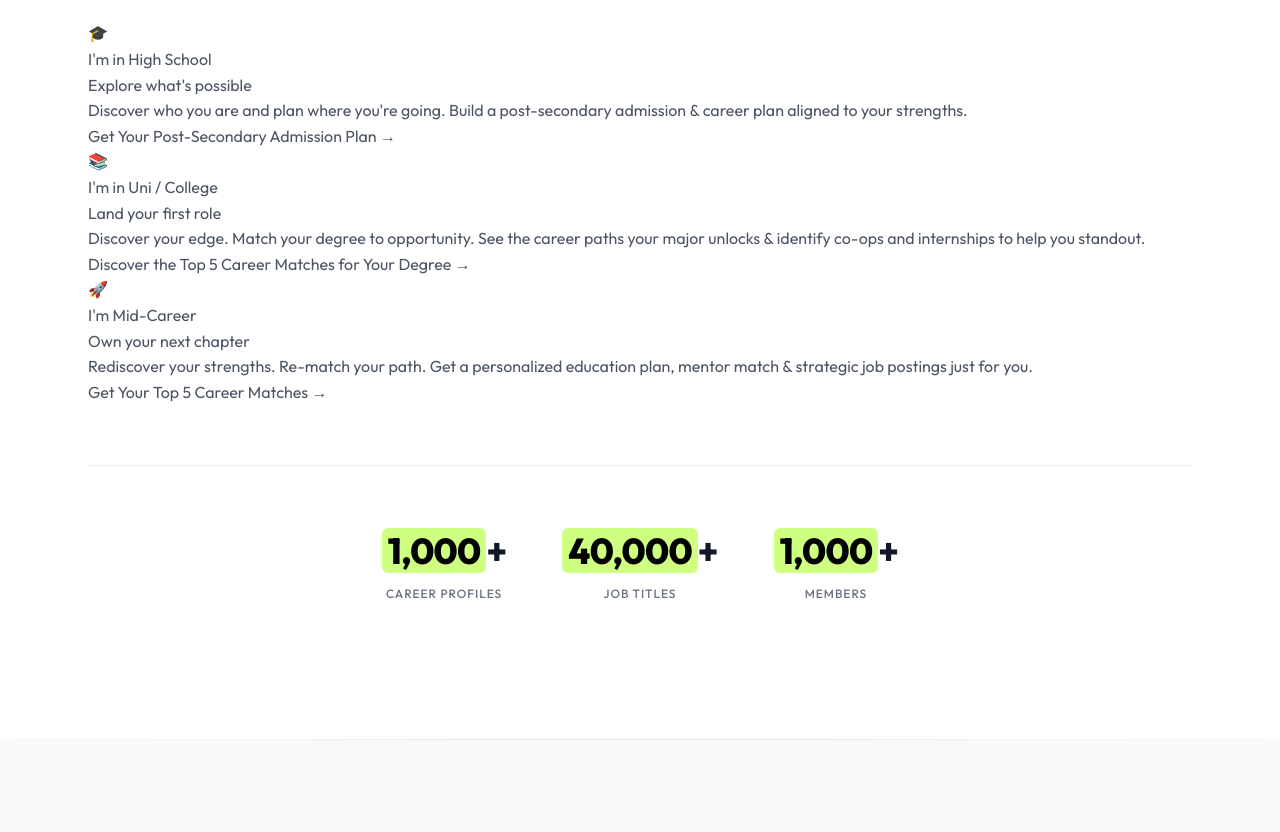
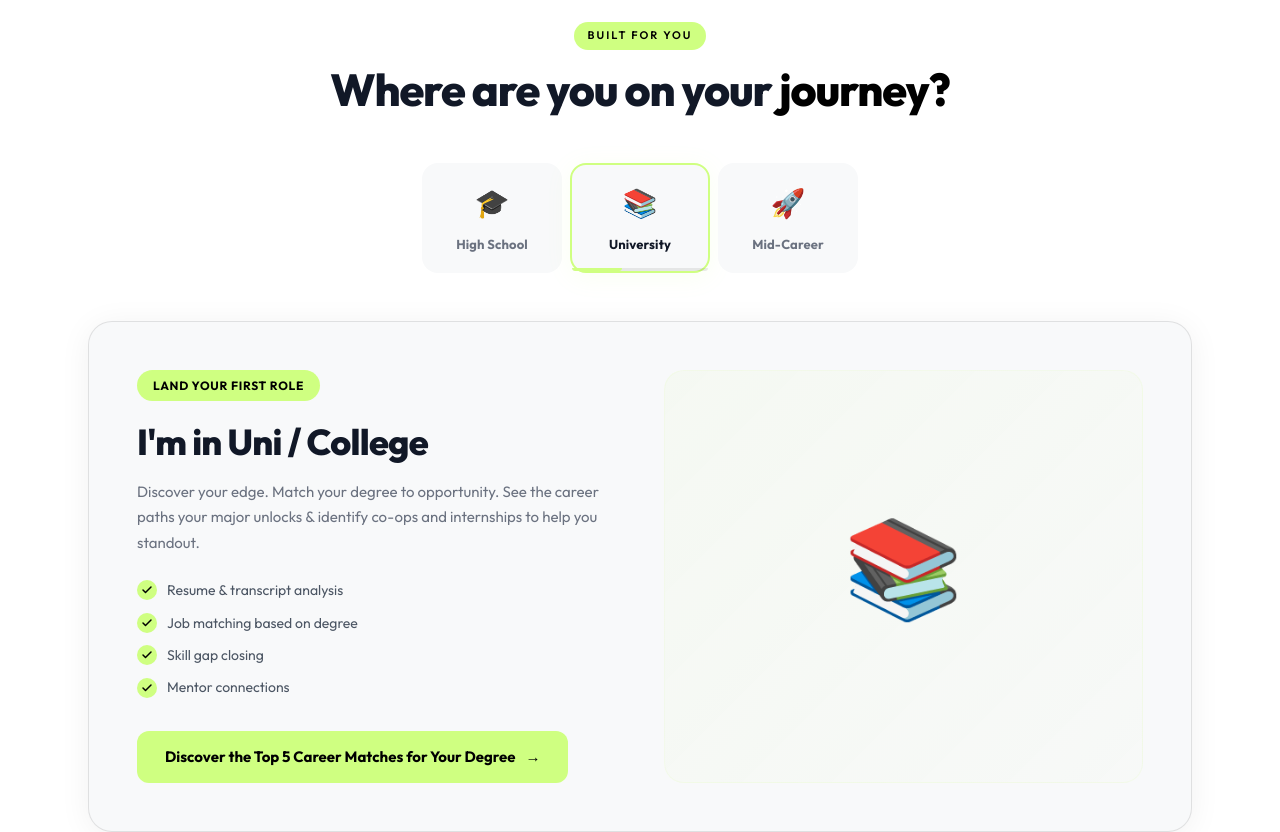
Before and after one commit to sujit-nash/gigsup-landing, a Next.js app: page / in a window 1280 px wide. Shown: the part 2080-2912 px from the top of the page. Built offline with nearby package versions, Linux system fonts and the light colour scheme.

Commit message:
workng changes

```diff
--- a/src/components/JoinNetwork.tsx
+++ b/src/components/JoinNetwork.tsx
@@ -1,13 +1,64 @@
+'use client'
+
+import { useEffect, useRef } from 'react'
+
+const faces = [
+  'https://images.unsplash.com/photo-1507003211169-0a1dd7228f2d?w=150&h=150&fit=crop&crop=face',
+  'https://images.unsplash.com/photo-1529470839332-78ad660a6a82?w=150&h=150&fit=crop&crop=face',
+  'https://images.unsplash.com/photo-1517486808906-6ca8b3f04846?w=150&h=150&fit=crop&crop=face',
+  'https://images.unsplash.com/photo-1522202176988-66273c2fd55f?w=150&h=150&fit=crop&crop=face',
+  'https://images.unsplash.com/photo-1543269865-cbf427effbad?w=150&h=150&fit=crop&crop=face',
+  'https://images.unsplash.com/photo-1506794778202-cad84cf45f1d?w=150&h=150&fit=crop&crop=face',
+  'https://images.unsplash.com/photo-1517164850305-99a3e65bb47e?w=150&h=150&fit=crop&crop=face',
+  'https://images.unsplash.com/photo-1519085360753-af0119f7cbe7?w=150&h=150&fit=crop&crop=face',
+  'https://images.unsplash.com/photo-1573497019940-1c28c88b4f3e?w=150&h=150&fit=crop&crop=face',
+  'https://images.unsplash.com/photo-1524504388940-b1c1722653e1?w=150&h=150&fit=crop&crop=face',
+  'https://images.unsplash.com/photo-1531123897727-8f129e1688ce?w=150&h=150&fit=crop&crop=face',
+  'https://images.unsplash.com/photo-1539571696357-5a69c17a67c6?w=150&h=150&fit=crop&crop=face',
+  'https://images.unsplash.com/photo-1488426862026-3ee34a7d66df?w=150&h=150&fit=crop&crop=face',
+  'https://images.unsplash.com/photo-1500648767791-00dcc994a43e?w=150&h=150&fit=crop&crop=face',
+  'https://images.unsplash.com/photo-1534528741775-53994a69daeb?w=150&h=150&fit=crop&crop=face',
+  'https://images.unsplash.com/photo-1517256673644-36ad11246d21?w=150&h=150&fit=crop&crop=face',
+  'https://images.unsplash.com/photo-1517841905240-472988babdf9?w=150&h=150&fit=crop&crop=face',
+  'https://images.unsplash.com/photo-1521119989659-a83eee488004?w=150&h=150&fit=crop&crop=face',
+  'https://images.unsplash.com/photo-1494790108377-be9c29b29330?w=150&h=150&fit=crop&crop=face',
+  'https://images.unsplash.com/photo-1438761681033-6461ffad8d80?w=150&h=150&fit=crop&crop=face',
+]
+
 export default function JoinNetwork() {
+  const facesRef = useRef<HTMLDivElement>(null)
+
+  useEffect(() => {
+    const el = facesRef.current
+    if (!el) return
+
+    const obs = new IntersectionObserver((entries) => {
+      entries.forEach(entry => {
+        if (entry.isIntersecting) {
+          // Pop in scattered
+          el.classList.add('visible')
+
+          obs.unobserve(el)
+        }
+      })
+    }, { threshold: 0.3 })
+
+    obs.observe(el)
+    return () => obs.disconnect()
+  }, [])
+
   return (
     <section className="network-join-section">
       <div className="container" style={{ textAlign: 'center', padding: '80px 24px' }}>
         <h2 className="section-heading sr">Join Network for Students</h2>
         <p className="network-sub sr">We built Canada&apos;s student network ecosystem. Gigsup connects you to mentors, schools &amp; employers within a growing career network. All aligned to your strengths &amp; next move.</p>
-        <div className="join-images sr" style={{ display: 'grid', gridTemplateColumns: 'repeat(3, 1fr)', gap: '20px', marginTop: '48px' }}>
-          <img src="https://images.unsplash.com/photo-1541339907198-e08756dedf3f?w=400&h=300&fit=crop" alt="Students at graduation" loading="lazy" style={{ width: '100%', borderRadius: '16px', objectFit: 'cover', aspectRatio: '4/3' }} />
-          <img src="https://images.unsplash.com/photo-1427504494785-3a9ca7044f45?w=400&h=300&fit=crop" alt="Students studying together" loading="lazy" style={{ width: '100%', borderRadius: '16px', objectFit: 'cover', aspectRatio: '4/3' }} />
-          <img src="https://images.unsplash.com/photo-1524178232363-1fb2b075b655?w=400&h=300&fit=crop" alt="Students in classroom" loading="lazy" style={{ width: '100%', borderRadius: '16px', objectFit: 'cover', aspectRatio: '4/3' }} />
+
+        <div className="join-faces" ref={facesRef}>
+          {faces.map((src, i) => (
+            <div className="join-face" key={i} style={{ animationDelay: `${i * 0.06}s` }}>
+              <img src={src} alt="" loading="lazy" />
+            </div>
+          ))}
         </div>
       </div>
     </section>
--- a/src/components/LogoCarousel.tsx
+++ b/src/components/LogoCarousel.tsx
@@ -11,7 +11,7 @@ interface LogoCarouselProps {
   logos: LogoItem[]
   direction?: 'left' | 'right'
   speed?: 'slow' | 'normal' | 'fast'
-  rows?: 1 | 2
+  rows?: 1 | 2 | 3
 }
 
 function LogoPill({ logo }: { logo: LogoItem }) {
@@ -54,11 +54,13 @@ export default function LogoCarousel({
   speed = 'normal',
   rows = 1,
 }: LogoCarouselProps) {
-  if (rows === 2) {
-    const mid = Math.ceil(logos.length / 2)
-    const row1 = [...logos.slice(0, mid), ...logos.slice(0, mid)]
-    const row2 = [...logos.slice(mid), ...logos.slice(mid)]
-    const dir2 = direction === 'left' ? 'right' : 'left'
+  if (rows > 1) {
+    const perRow = Math.ceil(logos.length / rows)
+    const rowData: LogoItem[][] = []
+    for (let r = 0; r < rows; r++) {
+      const slice = logos.slice(r * perRow, (r + 1) * perRow)
+      rowData.push([...slice, ...slice])
+    }
 
     return (
       <section className="carousel-section" id={id}>
@@ -67,20 +69,18 @@ export default function LogoCarousel({
           <h2 className="carousel-heading sr">{heading}</h2>
         </div>
         <div className="carousel-rows">
-          <div className="carousel-track-wrapper sr">
-            <div className={`carousel-track carousel-track--${direction} carousel-track--${speed}`}>
-              {row1.map((logo, i) => (
-                <LogoPill logo={logo} key={`r1-${i}`} />
-              ))}
-            </div>
-          </div>
-          <div className="carousel-track-wrapper sr">
-            <div className={`carousel-track carousel-track--${dir2} carousel-track--${speed}`}>
-              {row2.map((logo, i) => (
-                <LogoPill logo={logo} key={`r2-${i}`} />
-              ))}
-            </div>
-          </div>
+          {rowData.map((row, r) => {
+            const dir = r % 2 === 0 ? direction : (direction === 'left' ? 'right' : 'left')
+            return (
+              <div className="carousel-track-wrapper sr" key={r}>
+                <div className={`carousel-track carousel-track--${dir} carousel-track--${speed}`}>
+                  {row.map((logo, i) => (
+                    <LogoPill logo={logo} key={`r${r}-${i}`} />
+                  ))}
+                </div>
+              </div>
+            )
+          })}
         </div>
       </section>
     )
--- a/src/components/PersonaCards.tsx
+++ b/src/components/PersonaCards.tsx
@@ -1,15 +1,92 @@
 'use client'
 
-import { useEffect } from 'react'
+import { useEffect, useState, useCallback } from 'react'
+
+const personas = [
+  {
+    id: 'highschool',
+    icon: '🎓',
+    tab: 'High School',
+    title: "I'm in High School",
+    tagline: 'Explore what\'s possible',
+    description: 'Discover who you are and plan where you\'re going. Build a post-secondary admission & career plan aligned to your strengths.',
+    cta: 'Get Your Post-Secondary Admission Plan',
+    href: '/quick-start',
+    features: ['Journaling + transcript analysis', 'School requirements + admissions plan', 'Career exploration'],
+  },
+  {
+    id: 'university',
+    icon: '📚',
+    tab: 'University',
+    title: "I'm in Uni / College",
+    tagline: 'Land your first role',
+    description: 'Discover your edge. Match your degree to opportunity. See the career paths your major unlocks & identify co-ops and internships to help you standout.',
+    cta: 'Discover the Top 5 Career Matches for Your Degree',
+    href: '/quick-start',
+    features: ['Resume & transcript analysis', 'Job matching based on degree', 'Skill gap closing', 'Mentor connections'],
+  },
+  {
+    id: 'midcareer',
+    icon: '🚀',
+    tab: 'Mid-Career',
+    title: "I'm Mid-Career",
+    tagline: 'Own your next chapter',
+    description: 'Rediscover your strengths. Re-match your path. Get a personalized education plan, mentor match & strategic job postings just for you.',
+    cta: 'Get Your Personalized Career Plan',
+    href: '/quick-start',
+    features: ['LinkedIn + resume analysis', 'Story building', 'Track career projects', 'Education to build skill'],
+  },
+]
+
+const stats = [
+  { value: 1000, label: 'Career Profiles' },
+  { value: 40000, label: 'Job Titles' },
+  { value: 1000, label: 'Members' },
+]
+
+const CYCLE_MS = 5000
 
 export default function PersonaCards() {
+  const [active, setActive] = useState(0)
+  const [paused, setPaused] = useState(false)
+  const [progress, setProgress] = useState(0)
+
+  const next = useCallback(() => {
+    setActive(prev => (prev + 1) % personas.length)
+    setProgress(0)
+  }, [])
+
+  // Auto-cycle
   useEffect(() => {
-    // Counter animation
-    const counters = document.querySelectorAll('[data-count]')
+    if (paused) return
+    const interval = setInterval(() => {
+      setProgress(prev => {
+        if (prev >= 100) {
+          next()
+          return 0
+        }
+        return prev + (100 / (CYCLE_MS / 50))
+      })
+    }, 50)
+    return () => clearInterval(interval)
+  }, [paused, next])
+
+  const selectTab = (i: number) => {
+    setActive(i)
+    setProgress(0)
+  }
+
+  // Counter animation — only triggers when stats row scrolls into view
+  useEffect(() => {
+    const statsRow = document.querySelector('.stats-row')
+    if (!statsRow) return
+
     const counterObs = new IntersectionObserver((entries) => {
       entries.forEach(entry => {
         if (entry.isIntersecting) {
-          const el = entry.target as HTMLElement
+          const counters = statsRow.querySelectorAll('[data-count]')
+          counters.forEach(c => {
+            const el = c as HTMLElement
             const target = parseInt(el.dataset.count || '0')
             let current = 0
             const step = Math.max(Math.ceil(target / 70), 1)
@@ -18,76 +95,84 @@ export default function PersonaCards() {
               if (current >= target) { current = target; clearInterval(timer) }
               el.textContent = current.toLocaleString()
             }, 20)
-          counterObs.unobserve(el)
+          })
+          counterObs.unobserve(statsRow)
         }
       })
-    }, { threshold: 0.5 })
-    counters.forEach(c => counterObs.observe(c))
+    }, { threshold: 0.8 })
 
-    // Expandable feature lists
-    document.querySelectorAll('.persona-expand-btn').forEach(btn => {
-      btn.addEventListener('click', () => {
-        const card = btn.closest('.persona-card')
-        if (!card) return
-        const list = card.querySelector('.persona-features') as HTMLElement
-        const isOpen = card.classList.contains('features-open')
-        card.classList.toggle('features-open')
-        btn.textContent = isOpen ? '+' : '−'
-        if (list) {
-          list.style.maxHeight = isOpen ? '0' : list.scrollHeight + 'px'
-        }
-      })
-    })
-
+    counterObs.observe(statsRow)
     return () => counterObs.disconnect()
   }, [])
+
+  const p = personas[active]
 
   return (
     <section className="personas" id="personas">
       <div className="container">
-        <div className="personas-grid">
-          {/* High School */}
-          <div className="persona-card sr" style={{ transitionDelay: '0s' }}>
-            <div className="persona-icon">🎓</div>
-            <h3>I&apos;m in High School</h3>
-            <p className="persona-tagline">Explore what&apos;s possible</p>
-            <p>Discover who you are and plan where you&apos;re going. Build a post-secondary admission &amp; career plan aligned to your strengths.</p>
-            <a href="/quick-start" className="persona-callout">Get Your Post-Secondary Admission Plan <span>→</span></a>
+        <div className="persona-header sr">
+          <div className="section-eyebrow" style={{ textAlign: 'center' }}>Built for You</div>
+          <h2 className="section-heading">Where are you on your <span style={{ color: '#000000' }}>journey?</span></h2>
         </div>
 
-          {/* University */}
-          <div className="persona-card sr" style={{ transitionDelay: '0.12s' }}>
-            <div className="persona-icon">📚</div>
-            <h3>I&apos;m in Uni / College</h3>
-            <p className="persona-tagline">Land your first role</p>
-            <p>Discover your edge. Match your degree to opportunity. See the career paths your major unlocks &amp; identify co-ops and internships to help you standout.</p>
-            <a href="/quick-start" className="persona-callout">Discover the Top 5 Career Matches for Your Degree <span>→</span></a>
+        {/* Tab selector */}
+        <div
+          className="persona-tabs sr"
+          onMouseEnter={() => setPaused(true)}
+          onMouseLeave={() => setPaused(false)}
+        >
+          {personas.map((persona, i) => (
+            <button
+              key={persona.id}
+              className={`persona-tab ${i === active ? 'active' : ''}`}
+              onClick={() => selectTab(i)}
+            >
+              <span className="persona-tab-icon">{persona.icon}</span>
+              <span className="persona-tab-label">{persona.tab}</span>
+              {i === active && (
+                <div className="persona-tab-progress">
+                  <div className="persona-tab-bar" style={{ width: `${progress}%` }} />
+                </div>
+              )}
+            </button>
+          ))}
         </div>
 
-          {/* Mid-Career */}
-          <div className="persona-card sr" style={{ transitionDelay: '0.24s' }}>
-            <div className="persona-icon">🚀</div>
-            <h3>I&apos;m Mid-Career</h3>
-            <p className="persona-tagline">Own your next chapter</p>
-            <p>Rediscover your strengths. Re-match your path. Get a personalized education plan, mentor match &amp; strategic job postings just for you.</p>
-            <a href="/quick-start" className="persona-callout">Get Your Top 5 Career Matches <span>→</span></a>
+        {/* Active card */}
+        <div
+          className="persona-showcase sr"
+          onMouseEnter={() => setPaused(true)}
+          onMouseLeave={() => setPaused(false)}
+          key={active}
+        >
+          <div className="persona-showcase-content">
+            <div className="persona-showcase-badge">{p.tagline}</div>
+            <h3 className="persona-showcase-title">{p.title}</h3>
+            <p className="persona-showcase-desc">{p.description}</p>
+            <ul className="persona-showcase-features">
+              {p.features.map((f, i) => (
+                <li key={i}>{f}</li>
+              ))}
+            </ul>
+            <a href={p.href} className="persona-showcase-cta">
+              {p.cta} <span>→</span>
+            </a>
+          </div>
+          <div className="persona-showcase-visual">
+            <div className="persona-showcase-icon">{p.icon}</div>
           </div>
         </div>
 
         {/* Stats */}
         <div className="stats-row sr">
-          <div className="stat-item">
-            <div className="stat-val"><span className="g" data-count="1000">0</span>+</div>
-            <div className="stat-label">Career Profiles</div>
+          {stats.map((s, i) => (
+            <div className="stat-item" key={i}>
+              <div className="stat-val">
+                <span className="g" data-count={s.value}>0</span>+
               </div>
-          <div className="stat-item">
-            <div className="stat-val"><span className="g" data-count="40000">0</span>+</div>
-            <div className="stat-label">Job Titles</div>
+              <div className="stat-label">{s.label}</div>
             </div>
-          <div className="stat-item">
-            <div className="stat-val"><span className="g" data-count="1000">0</span>+</div>
-            <div className="stat-label">Members</div>
-          </div>
+          ))}
         </div>
       </div>
     </section>
```
Lines whose indentation alone changed are shown as unchanged.
